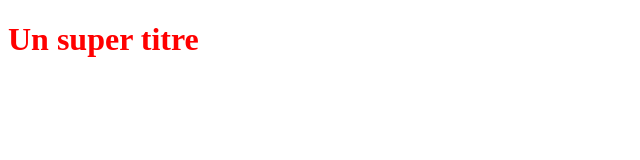
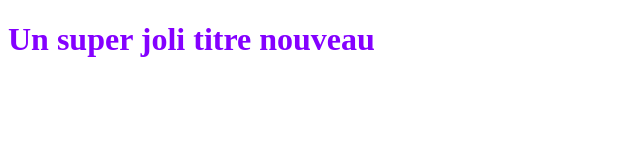
Before and after one commit to Goldorakor/OpenclassroomsProject, a plain HTML site: page index.html in a window 1280 px wide. Shown: the whole page, without its empty margins (0-640 px from the left). Drawn offline with Linux system fonts and the light colour scheme.

Commit message:
le titre nouveau est en violet

```diff
--- a/index.html
+++ b/index.html
@@ -5,6 +5,6 @@
    <link rel="stylesheet" type="text/css" href="styles.css">
 </head>
 <body>
-   <h1>Un super titre</h1>
+   <h1>Un super joli titre nouveau</h1>
 </body>
 </html>
--- a/styles.css
+++ b/styles.css
@@ -1,3 +1,3 @@
 h1 {
-    color: red;
+    color: rgb(132, 0, 255);
  }
```
